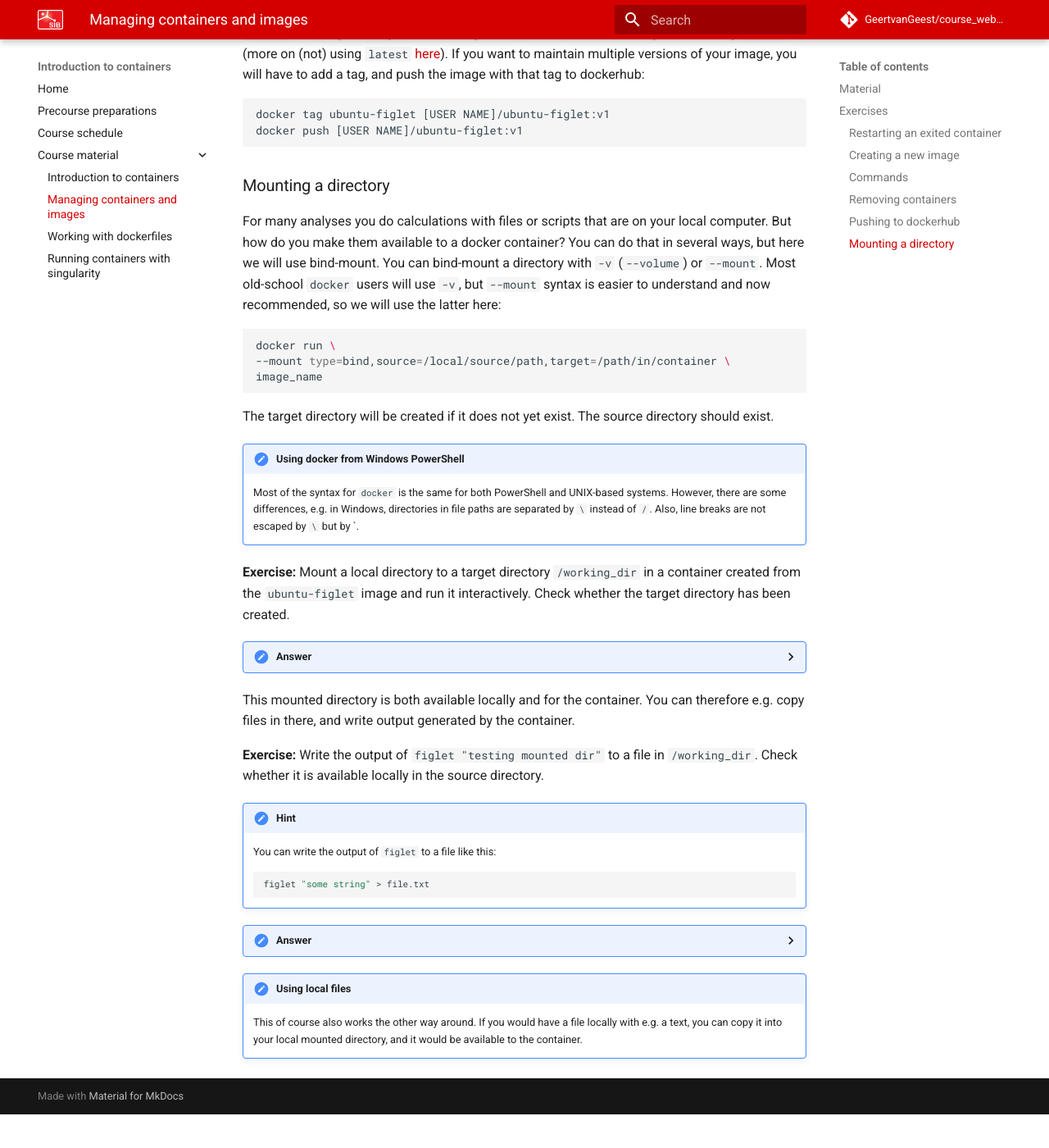
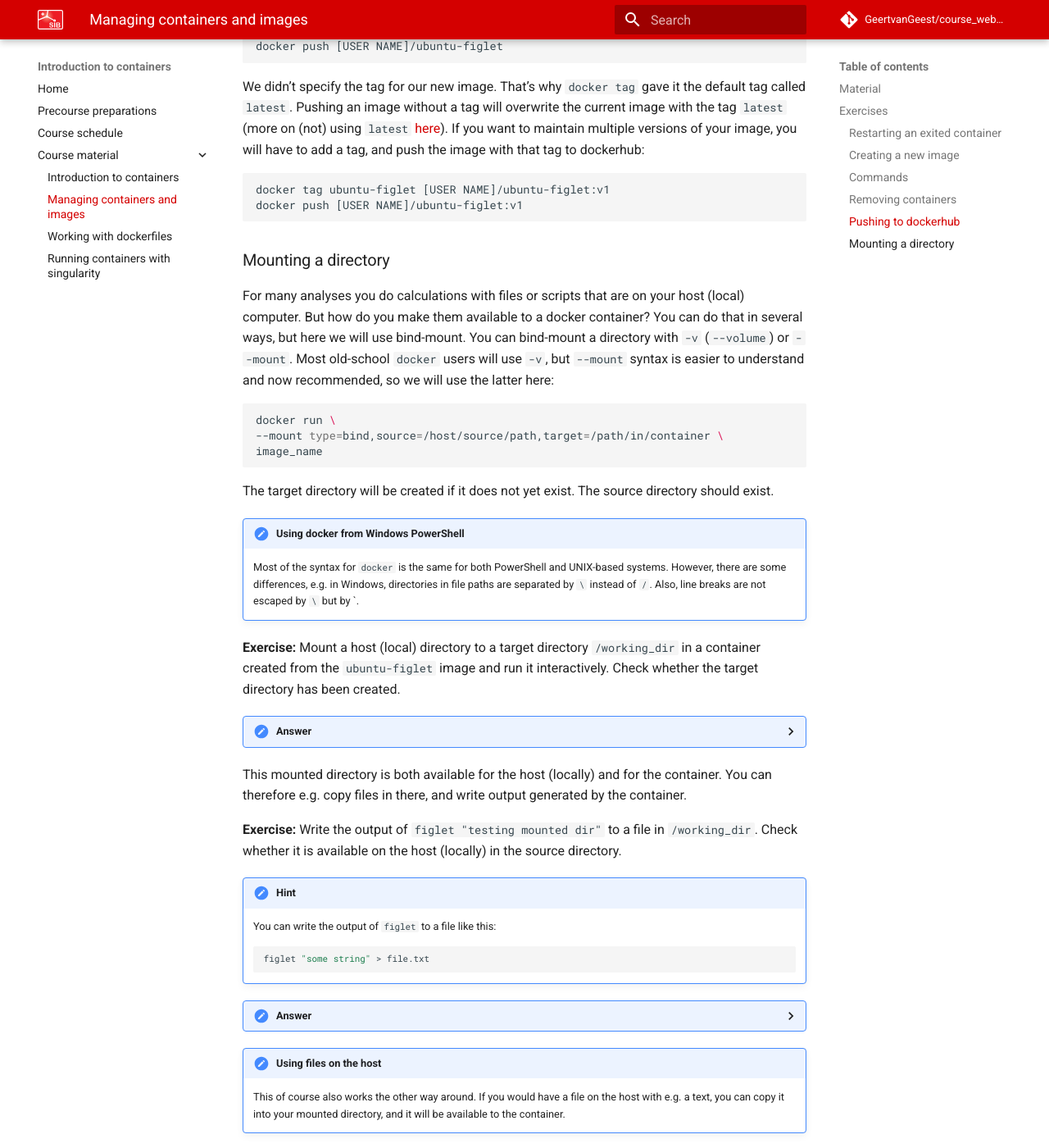
Before and after one commit to sib-swiss/containers-introduction-training, an MkDocs documentation site: the page built from docs/course_material/managing_docker.md, in a window 1280 px wide and 1400 px high, scrolled down 3289 px. Shown: the whole window at 82% size. Built offline with MkDocs 1.6.1 and Material for MkDocs 9.7.7, drawn with Linux system fonts in a browser that asks for light colours; comment, search, counter and statistics services are not loaded; before the commit the page ends 4648 px from its top, so only the background shows below that; some of the changed text lies outside the part shown.

Commit message:
improved exercises

````diff
--- a/docs/course_material/running.md
+++ b/docs/course_material/managing_docker.md
@@ -13,7 +13,7 @@
 docker run -it ubuntu
 ```
 
-**Exercise:** Is your `figlet` installation still there? Why?
+**Exercise:** Run the above command. Is your `figlet` installation still there? Why?
 
 !!! hint
     Check the status of your containers:
@@ -71,7 +71,7 @@
     docker exec -it [CONTAINER NAME] /bin/bash
     ```
 
-    Note that  `docker exec` requires a CMD, it doesn't take a default.
+    Note that  `docker exec` requires a CMD, it doesn't use the default.
 
 ### Creating a new image
 
@@ -164,11 +169,11 @@
 
 ### Mounting a directory
 
-For many analyses you do calculations with files or scripts that are on your local computer. But how do you make them available to a docker container? You can do that in several ways, but here we will use bind-mount. You can bind-mount a directory with `-v` (`--volume`) or `--mount`. Most old-school `docker` users will use `-v`, but `--mount` syntax is easier to understand and now recommended, so we will use the latter here:
+For many analyses you do calculations with files or scripts that are on your host (local) computer. But how do you make them available to a docker container? You can do that in several ways, but here we will use bind-mount. You can bind-mount a directory with `-v` (`--volume`) or `--mount`. Most old-school `docker` users will use `-v`, but `--mount` syntax is easier to understand and now recommended, so we will use the latter here:
 
 ```sh
 docker run \
---mount type=bind,source=/local/source/path,target=/path/in/container \
+--mount type=bind,source=/host/source/path,target=/path/in/container \
 image_name
 ```
 
@@ -177,7 +182,7 @@
 !!! note "Using docker from Windows PowerShell"
     Most of the syntax for `docker` is the same for both PowerShell and UNIX-based systems. However, there are some differences, e.g. in Windows, directories in file paths are separated by `\` instead of `/`. Also, line breaks are not escaped by `\` but by `.
 
-**Exercise:** Mount a local directory to a target directory `/working_dir` in a container created from the `ubuntu-figlet` image and run it interactively. Check whether the target directory has been created.
+**Exercise:** Mount a host (local) directory to a target directory `/working_dir` in a container created from the `ubuntu-figlet` image and run it interactively. Check whether the target directory has been created.
 
 ??? done "Answer"
     e.g. on Mac OS this would be:
@@ -197,9 +202,9 @@
     boot  etc  lib   lib64  media   opt  root  sbin  sys  usr  working_dir
     ```
 
-This mounted directory is both available locally and for the container. You can therefore e.g. copy files in there, and write output generated by the container.
+This mounted directory is both available for the host (locally) and for the container. You can therefore e.g. copy files in there, and write output generated by the container.
 
-**Exercise:** Write the output of `figlet "testing mounted dir"` to a file in `/working_dir`. Check whether it is available locally in the source directory.
+**Exercise:** Write the output of `figlet "testing mounted dir"` to a file in `/working_dir`. Check whether it is available on the host (locally) in the source directory.
 
 !!! hint
     You can write the output of `figlet` to a file like this:
@@ -212,7 +217,7 @@
     root@8d80a8698865:/# figlet "testing mounted dir" > /working_dir/figlet_output.txt
     ```
 
-    This should create a file in both your local source directory and the target directory in the container called `figlet_output.txt`.
+    This should create a file in both your host (local) source directory and the target directory in the container called `figlet_output.txt`.
 
-!!! note "Using local files"
-    This of course also works the other way around. If you would have a file locally with e.g. a text, you can copy it into your local mounted directory, and it would be available to the container.
+!!! note "Using files on the host"
+    This of course also works the other way around. If you would have a file on the host with e.g. a text, you can copy it into your mounted directory, and it will be available to the container.
--- a/mkdocs.yml
+++ b/mkdocs.yml
@@ -5,7 +5,7 @@
     - Course schedule: course_schedule.md
     - Course material:
       - Introduction to containers: course_material/introduction_containers.md
-      - Managing containers and images: course_material/running.md
+      - Managing containers and images: course_material/managing_docker.md
       - Working with dockerfiles: course_material/dockerfiles.md
       - Running containers with singularity: course_material/singularity.md
 
````
Also changed, not shown: other parts of docs/course_material/managing_docker.md (+6 -1 lines), docs/course_material/dockerfiles.md (+3 -3 lines), docs/course_material/introduction_containers.md (+2 -2 lines), docs/course_material/singularity.md (+4 -4 lines).
